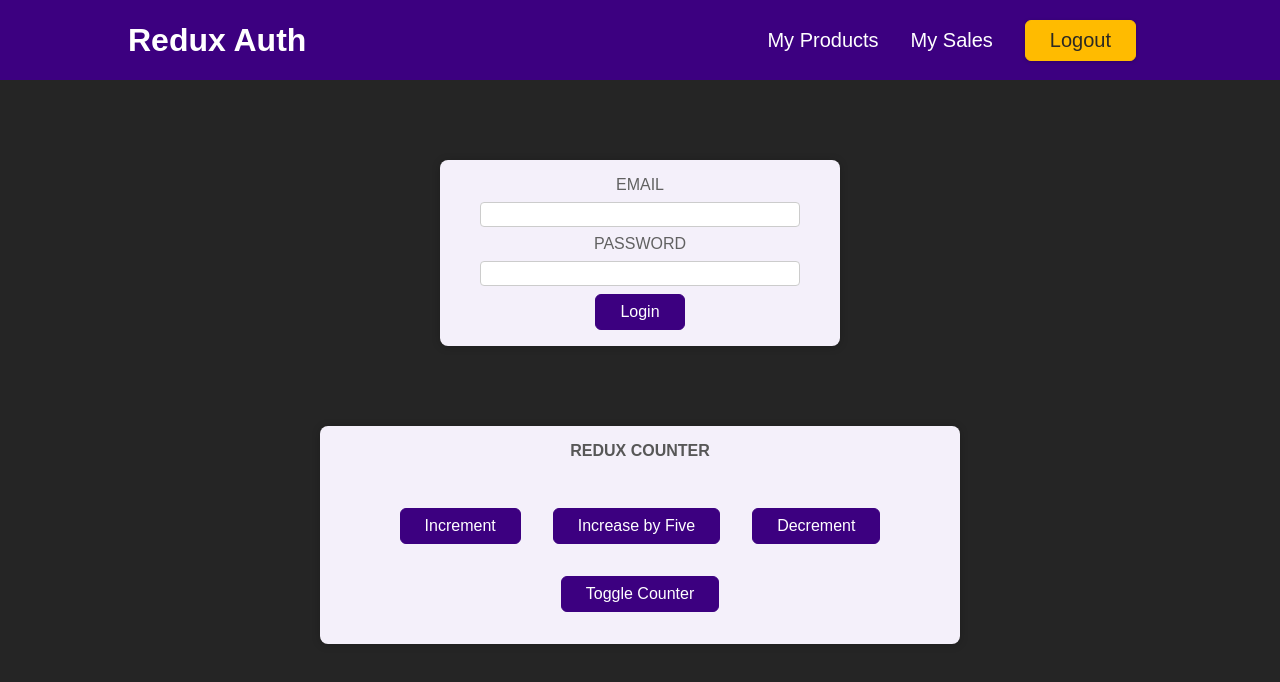
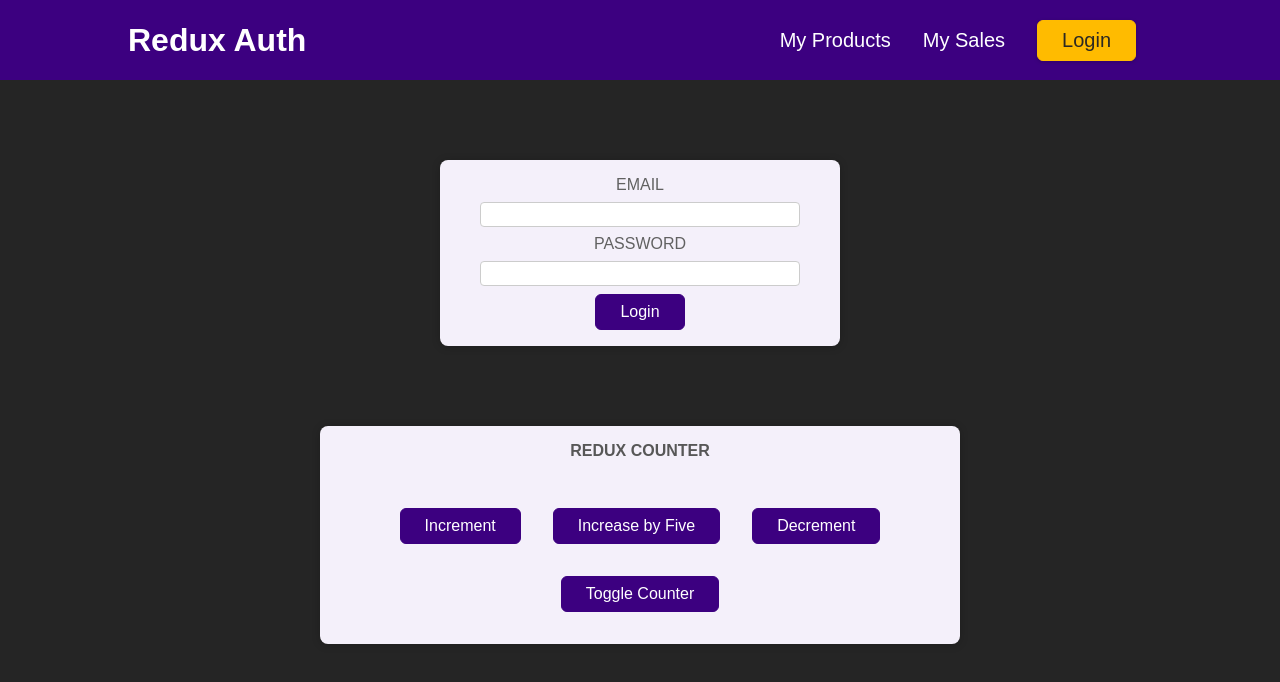
Before and after one commit to thenatural86/basic-redux, a React (Create React App) app: page / in a window 1280 px wide. Shown: the top 682 px of the page. Built offline with nearby package versions, Linux system fonts and the light colour scheme.

Commit message:
conditional render login and logout buttons

```diff
--- a/src/components/Header.js
+++ b/src/components/Header.js
@@ -4,11 +4,15 @@ import { authActions } from '../store/index'
 import classes from './Header.module.css'
 
 const Header = () => {
-  const isAuthenticated = useSelector((state) => state.isAuthenticated)
+  const isAuthenticated = useSelector((state) => state.auth.isAuthenticated)
   const dispatch = useDispatch(authActions)
 
   const logoutUser = () => {
     dispatch(authActions.logout())
+  }
+
+  const loginUser = () => {
+    dispatch(authActions.login())
   }
 
   return (
@@ -23,7 +27,8 @@ const Header = () => {
             <a href='/'>My Sales</a>
           </li>
           <li>
-            <button onClick={logoutUser}>Logout</button>
+            {isAuthenticated && <button onClick={logoutUser}>Logout</button>}
+            {!isAuthenticated && <button onClick={loginUser}>Login</button>}
           </li>
         </ul>
       </nav>
```
